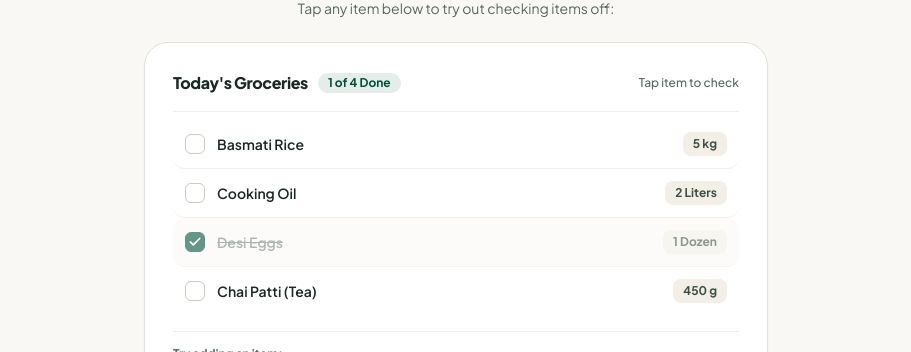
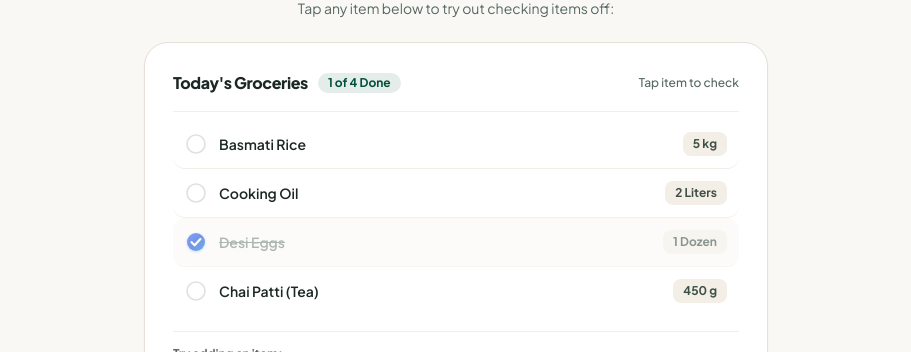
Before and after one commit to Mudassirbashir/YAAD, a React (Vite) app: page / in a window 1280 px wide. Shown: the part 1080-1432 px from the top of the page, without its empty margins (184-1095 px from the left). Built offline with nearby package versions, Linux system fonts and the light colour scheme; no server answers; the database is empty; a web font is replaced by a local one.

Commit message:
feat: replace check icons with BlueTickCheckCircle
Standardize UI by implementing a consistent, animated BlueTickCheckCircle component across shopping item views and the landing page.

```diff
--- /dev/null
+++ b/src/components/BlueTickCheckCircle.tsx
@@ -0,0 +1,181 @@
+import React, { useEffect, useRef, useState, useId } from 'react';
+import { motion, AnimatePresence } from 'motion/react';
+
+export interface BlueTickCheckCircleProps {
+  isChecked: boolean;
+  isJustCompleted?: boolean;
+  size?: number;
+  className?: string;
+  onClick?: (e: React.MouseEvent) => void;
+}
+
+/**
+ * BlueTickCheckCircle
+ * High-fidelity animated circular blue tick / checkmark.
+ * Recreates the exact dynamic ring sweep, verified blue fill, and animated stroke checkmark.
+ */
+export const BlueTickCheckCircle: React.FC<BlueTickCheckCircleProps> = ({
+  isChecked,
+  isJustCompleted = false,
+  size = 24,
+  className = '',
+  onClick,
+}) => {
+  const isFirstRender = useRef(true);
+  const [hasAnimated, setHasAnimated] = useState(false);
+  const rawId = useId();
+  const safeId = rawId.replace(/[^a-zA-Z0-9_-]/g, '');
+  const gradId = `yaadBlueTickGrad_${safeId}`;
+  const glowId = `yaadBlueGlow_${safeId}`;
+
+  // Trigger animation on active transition from unchecked to checked
+  const shouldAnimate = isJustCompleted || (!isFirstRender.current && isChecked && !hasAnimated);
+
+  useEffect(() => {
+    if (isFirstRender.current) {
+      isFirstRender.current = false;
+      return;
+    }
+    if (isChecked) {
+      setHasAnimated(true);
+    } else {
+      setHasAnimated(false);
+    }
+  }, [isChecked]);
+
+  const circleRadius = 9.8;
+  const circumference = 2 * Math.PI * circleRadius; // ~61.57
+
+  return (
+    <div
+      role="presentation"
+      onClick={onClick}
+      style={{ width: size, height: size }}
+      className={`relative inline-flex items-center justify-center shrink-0 select-none ${className}`}
+    >
+      {/* 1. Micro Ripple Celebration Pulse (Fires upon check) */}
+      <AnimatePresence>
+        {(isJustCompleted || shouldAnimate) && isChecked && (
+          <motion.div
+            key="ripple"
+            initial={{ scale: 0.9, opacity: 0.75 }}
+            animate={{ scale: 1.65, opacity: 0 }}
+            exit={{ opacity: 0 }}
+            transition={{ duration: 0.42, ease: 'easeOut' }}
+            className="absolute inset-0 rounded-full bg-blue-500/30 pointer-events-none"
+          />
+        )}
+      </AnimatePresence>
+
+      {/* 2. Main Animated SVG Container */}
+      <motion.svg
+        viewBox="0 0 24 24"
+        style={{ width: size, height: size }}
+        className="w-full h-full overflow-visible shrink-0"
+        initial={false}
+        animate={
+          shouldAnimate
+            ? {
+                scale: [0.82, 1.25, 0.96, 1],
+                rotate: [0, -3, 2, 0],
+              }
+            : {
+                scale: 1,
+                rotate: 0,
+              }
+        }
+        transition={{ duration: 0.36, ease: [0.22, 1, 0.36, 1] }}
+      >
+        <defs>
+          {/* Vivid Verified Blue Tick Gradient */}
+          <linearGradient id={gradId} x1="0%" y1="0%" x2="100%" y2="100%">
+            <stop offset="0%" stopColor="#2563EB" />
+            <stop offset="50%" stopColor="#1D4ED8" />
+            <stop offset="100%" stopColor="#0284C7" />
+          </linearGradient>
+
+          {/* Subtle Outer Glow Filter */}
+          <filter id={glowId} x="-20%" y="-20%" width="140%" height="140%">
+            <feDropShadow dx="0" dy="1" stdDeviation="1.5" floodColor="#1d4ed8" floodOpacity="0.35" />
+          </filter>
+        </defs>
+
+        {/* 3. Base Unchecked State: Clean Subtle Circular Ring (the "hole") */}
+        {!isChecked && (
+          <circle
+            cx="12"
+            cy="12"
+            r={circleRadius}
+            fill="none"
+            stroke="currentColor"
+            strokeWidth="1.8"
+            className="text-surface-dim hover:text-primary/70 transition-colors opacity-80"
+          />
+        )}
+
+        {/* 4. Checked State: Sweeping Ring -> Solid Fill -> Check Stroke */}
+        {isChecked && (
+          <>
+            {/* Filled Blue Badge Circle */}
+            <motion.circle
+              cx="12"
+              cy="12"
+              r={circleRadius}
+              fill={`url(#${gradId})`}
+              filter={`url(#${glowId})`}
+              initial={shouldAnimate ? { scale: 0.3, opacity: 0 } : { scale: 1, opacity: 1 }}
+              animate={{ scale: 1, opacity: 1 }}
+              transition={{
+                duration: shouldAnimate ? 0.22 : 0,
+                delay: shouldAnimate ? 0.08 : 0,
+                ease: 'easeOut',
+              }}
+              style={{ transformOrigin: 'center' }}
+            />
+
+            {/* Dynamic Tracing Ring Stroke (Rotational sweep matching the video) */}
+            {shouldAnimate && (
+              <motion.circle
+                cx="12"
+                cy="12"
+                r={circleRadius}
+                fill="none"
+                stroke="#60A5FA"
+                strokeWidth="2.2"
+                strokeLinecap="round"
+                strokeDasharray={circumference}
+                initial={{ strokeDashoffset: circumference, rotate: -90 }}
+                animate={{ strokeDashoffset: 0, rotate: -90 }}
+                transition={{ duration: 0.24, ease: 'easeInOut' }}
+                style={{ transformOrigin: 'center' }}
+              />
+            )}
+
+            {/* Crisp White Checkmark Path with Smooth Vector Drawing */}
+            <motion.path
+              d="M 7.2 12.3 L 10.5 15.6 L 16.8 8.8"
+              fill="none"
+              stroke="#FFFFFF"
+              strokeWidth="2.4"
+              strokeLinecap="round"
+              strokeLinejoin="round"
+              initial={shouldAnimate ? { pathLength: 0, opacity: 0 } : { pathLength: 1, opacity: 1 }}
+              animate={{ pathLength: 1, opacity: 1 }}
+              transition={{
+                pathLength: {
+                  duration: shouldAnimate ? 0.22 : 0,
+                  delay: shouldAnimate ? 0.12 : 0,
+                  ease: 'easeOut',
+                },
+                opacity: {
+                  duration: shouldAnimate ? 0.12 : 0,
+                  delay: shouldAnimate ? 0.1 : 0,
+                },
+              }}
+            />
+          </>
+        )}
+      </motion.svg>
+    </div>
+  );
+};
--- a/src/components/CompletionView.tsx
+++ b/src/components/CompletionView.tsx
@@ -15,6 +15,7 @@ import { ShoppingList, CategoryId } from '../types';
 import { TopHeader } from './TopHeader';
 import { CategoryIcon } from './CategoryIcon';
 import { ItemVisualIcon } from './ItemVisualIcon';
+import { BlueTickCheckCircle } from './BlueTickCheckCircle';
 import { useLanguage } from '../context/LanguageContext';
 import { playCompletionSound, triggerHaptic } from '../lib/sound';
 import { BidiText } from '../utils/bidi';
@@ -264,9 +265,11 @@ export const CompletionView: React.FC<CompletionViewProps> = ({
                     className="flex items-center justify-between gap-2.5 p-2 rounded-xl bg-surface-bright border border-surface-dim/40 shadow-2xs"
                   >
                     <div className="flex items-center gap-2 min-w-0 flex-1">
-                      <div className="w-5 h-5 rounded-full bg-[#0F3D2E] text-white flex items-center justify-center shrink-0 shadow-2xs">
-                        <Check className="w-3 h-3 stroke-[3]" />
-                      </div>
+                      <BlueTickCheckCircle
+                        isChecked={true}
+                        size={20}
+                        className="shrink-0"
+                      />
                       <ItemVisualIcon
                         name={item.name}
                         canonicalName={item.canonicalName || item.canonical_name}
--- a/src/components/LandingPageView.tsx
+++ b/src/components/LandingPageView.tsx
@@ -12,6 +12,7 @@ import {
 } from 'lucide-react';
 import { AppPublicHeader } from './common/AppPublicHeader';
 import { AppPublicFooter } from './common/AppPublicFooter';
+import { BlueTickCheckCircle } from './BlueTickCheckCircle';
 
 interface LandingPageViewProps {
   user: any;
@@ -256,15 +257,11 @@ export const LandingPageView: React.FC<LandingPageViewProps> = ({
                   }`}
                 >
                   <div className="flex items-center gap-3 min-w-0 flex-1">
-                    <div
-                      className={`w-5 h-5 rounded-md border flex items-center justify-center shrink-0 transition-all ${
-                        item.completed
-                          ? 'bg-[#005039] border-[#005039] text-white'
-                          : 'border-[#cfc9be] bg-white'
-                      }`}
-                    >
-                      {item.completed && <Check className="w-3.5 h-3.5 stroke-[3]" />}
-                    </div>
+                    <BlueTickCheckCircle
+                      isChecked={item.completed}
+                      size={22}
+                      className="shrink-0"
+                    />
                     <span
                       className={`text-sm font-semibold truncate ${
                         item.completed ? 'line-through text-[#788880]' : 'text-[#1c2826]'
--- a/src/components/SwipeableShoppingItemCard.tsx
+++ b/src/components/SwipeableShoppingItemCard.tsx
@@ -1,9 +1,10 @@
 import React, { useRef } from 'react';
 import { motion, useMotionValue, useTransform } from 'motion/react';
-import { Check, Circle, Trash2 } from 'lucide-react';
+import { Trash2 } from 'lucide-react';
 import { ShoppingItem, CategoryId, CATEGORIES_LIST } from '../types';
 import { ItemVisualIcon } from './ItemVisualIcon';
 import { BidiText } from '../utils/bidi';
+import { BlueTickCheckCircle } from './BlueTickCheckCircle';
 
 interface SwipeableShoppingItemCardProps {
   item: ShoppingItem;
@@ -63,16 +64,14 @@ export const SwipeableShoppingItemCard: React.FC<SwipeableShoppingItemCardProps>
       <motion.div
         style={{ opacity: completeOpacity }}
         aria-hidden="true"
-        className="absolute inset-0 bg-[#0F3D2E] rounded-2xl flex items-center justify-start px-4 text-white pointer-events-none"
+        className="absolute inset-0 bg-gradient-to-r from-blue-950 via-blue-900 to-blue-800 rounded-2xl flex items-center justify-start px-4 text-white pointer-events-none"
       >
         <motion.div
           style={{ scale: completeScale }}
           className="flex items-center gap-2 font-['Manrope']"
         >
-          <div className="w-8 h-8 rounded-full bg-emerald-500/30 border border-emerald-400/40 flex items-center justify-center shadow-xs">
-            <Check className="w-4 h-4 text-emerald-100 stroke-[3]" />
-          </div>
-          <span className="text-xs font-bold tracking-wider text-emerald-100 uppercase">
+          <BlueTickCheckCircle isChecked={true} size={28} />
+          <span className="text-xs font-bold tracking-wider text-blue-100 uppercase">
             ✓ Complete
           </span>
         </motion.div>
@@ -158,28 +157,19 @@ export const SwipeableShoppingItemCard: React.FC<SwipeableShoppingItemCardProps>
           isChecked
             ? 'bg-surface-container-low/60 opacity-65 border border-transparent'
             : justCompletedLocally
-            ? 'bg-emerald-50/90 border border-emerald-400/50 shadow-xs'
+            ? 'bg-blue-50/90 dark:bg-blue-950/30 border border-blue-400/40 shadow-xs'
             : 'bg-surface-bright hover:bg-surface-container-low active:bg-surface-container border border-surface-dim/55 shadow-2xs'
         }`}
       >
         {/* Left Side: Check Circle + Visual Icon + Item Name & Category */}
         <div className="flex items-center gap-3 min-w-0 flex-1">
-          {/* Instant Checkmark Transition */}
-          <motion.div
-            animate={justCompletedLocally ? { scale: [0.8, 1.22, 1], rotate: [0, 6, 0] } : {}}
-            transition={{ duration: 0.22, ease: 'easeOut' }}
-            className={`w-6 h-6 rounded-full flex items-center justify-center shrink-0 transition-all duration-180 ${
-              isChecked
-                ? 'bg-[#0F3D2E] text-white shadow-2xs border border-emerald-800'
-                : 'border-2 border-surface-dim hover:border-primary/60 text-transparent'
-            }`}
-          >
-            {isChecked ? (
-              <Check className="w-3.5 h-3.5 stroke-[3] text-white" />
-            ) : (
-              <Circle className="w-2.5 h-2.5 text-transparent" />
-            )}
-          </motion.div>
+          {/* Animated Blue Tick Check Circle */}
+          <BlueTickCheckCircle
+            isChecked={isChecked}
+            isJustCompleted={justCompletedLocally}
+            size={24}
+            className="shrink-0"
+          />
 
           {/* Item Visual Icon */}
           <ItemVisualIcon
```
